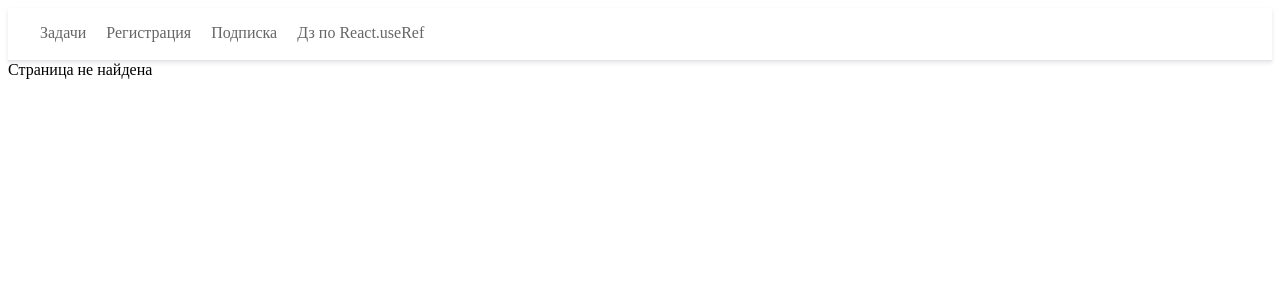
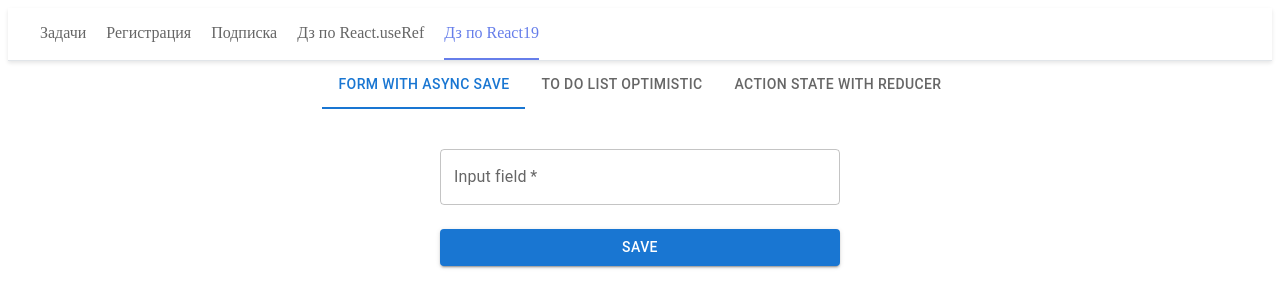
Before and after one commit to 8Irbis8/TaskList_fsd, a React (Vite) app: page /react19Examples in a window 1280 px wide. Shown: the top 308 px of the page. Built offline with nearby package versions, Linux system fonts and the light colour scheme.

Commit message:
examples

```diff
--- a/src/app/router.tsx
+++ b/src/app/router.tsx
@@ -5,6 +5,7 @@ import { SignInPage } from 'pages/signin';
 import { SubscriptionPage } from 'pages/subscription';
 import { MainLayout } from 'layouts/main';
 import { RefExamplesPage } from 'pages/refExamples';
+import { React19ExamplesPage } from 'pages/react19Examples';
 
 export const Router: React.FC = () => {
   return (
@@ -15,6 +16,7 @@ export const Router: React.FC = () => {
           <Route path="signin" element={<SignInPage />} />
           <Route path="subscription" element={<SubscriptionPage />} />
           <Route path="refExamples" element={<RefExamplesPage />} />
+          <Route path="react19Examples" element={<React19ExamplesPage/>} />
           <Route path="tasks" element={<TaskPage />} />
           <Route path="*" element={<div>Страница не найдена</div>} />
         </Route>
--- /dev/null
+++ b/src/entities/examples/ExamplesTabs/ExamplesTabs.tsx
@@ -0,0 +1,36 @@
+import { useState } from 'react';
+import { Tabs, Tab, Container } from '@mui/material';
+import TabPanel from 'shared/ui/TabPanel/TabPanel';
+
+interface Example {
+  title: string;
+  component: React.ReactNode;
+}
+
+interface ExamplesTabsProps {
+  examples: Example[];
+}
+
+export const ExamplesTabs: React.FC<ExamplesTabsProps> = ({ examples }) => {
+  const [currentTab, setCurrentTab] = useState(0);
+
+  const handleTabChange = (_event: React.SyntheticEvent, newValue: number) => {
+    setCurrentTab(newValue);
+  };
+
+  return (
+    <Container maxWidth="lg">
+      <Tabs value={currentTab} onChange={handleTabChange} centered>
+        {examples.map((example, index) => (
+          <Tab key={index} label={example.title} />
+        ))}
+      </Tabs>
+
+      {examples.map((example, index) => (
+        <TabPanel key={index} value={currentTab} index={index}>
+          {example.component}
+        </TabPanel>
+      ))}
+    </Container>
+  );
+};
--- /dev/null
+++ b/src/features/react19Examples/ActionStateWithReducer.tsx
@@ -0,0 +1,99 @@
+import { useActionState, type JSX } from 'react';
+import { TextField, Button, Box } from '@mui/material';
+
+type State = {
+  name: string;
+  email: string;
+  dirty: boolean;
+  submitting: boolean;
+  success: boolean;
+};
+
+type Action =
+  | { type: 'SET_FIELD'; field: string; value: string }
+  | { type: 'SUBMIT_START' }
+  | { type: 'SUBMIT_SUCCESS' }
+  | { type: 'RESET' };
+
+const initialState: State = {
+  name: '',
+  email: '',
+  dirty: false,
+  submitting: false,
+  success: false,
+};
+
+const reducer = (state: State, action: Action): State => {
+  switch (action.type) {
+    case 'SET_FIELD':
+      return { ...state, [action.field]: action.value, dirty: true };
+    case 'SUBMIT_START':
+      return { ...state, submitting: true, success: false };
+    case 'SUBMIT_SUCCESS':
+      return { ...state, submitting: false, success: true };
+    case 'RESET':
+      return { ...initialState };
+    default:
+      return state;
+  }
+};
+
+const ActionStateWithReducer = (): JSX.Element => {
+  const [state, submitAction] = useActionState<State, FormData>(
+    async (prevState: State, formData: FormData): Promise<State> => {
+      const newState = reducer(prevState, { type: 'SUBMIT_START' });
+
+      await new Promise(resolve => setTimeout(resolve, 1000));
+
+      console.log('Form data:', {
+        name: formData.get('name'),
+        email: formData.get('email'),
+      });
+
+      return reducer(newState, { type: 'RESET' });
+    },
+    initialState
+  );
+
+
+  return (
+    <Box component="form" action={submitAction} sx={{ maxWidth: 400, margin: '0 auto' }}>
+      <TextField
+        name="name"
+        label="Name"
+        fullWidth
+        margin="normal"
+        slotProps={{
+          htmlInput: {
+            defaultValue: '',
+          },
+        }}
+        required
+      />
+      <TextField
+        name="email"
+        label="Email"
+        type="email"
+        fullWidth
+        margin="normal"
+        slotProps={{
+          htmlInput: {
+            defaultValue: '',
+          },
+        }}
+        required
+      />
+      <Button
+        type="submit"
+        variant="contained"
+        disabled={state.submitting}
+        fullWidth
+        sx={{ mt: 2 }}
+      >
+        {state.submitting ? 'Submitting...' : 'Submit'}
+      </Button>
+    </Box>
+  );
+};
+
+export default ActionStateWithReducer;
--- /dev/null
+++ b/src/features/react19Examples/FormWithAsyncSave.tsx
@@ -0,0 +1,41 @@
+import { useActionState, type JSX } from 'react';
+import { TextField, Button, Box } from '@mui/material';
+
+type State = {
+  status: 'idle' | 'saving' | 'success';
+};
+
+const FormWithAsyncSave = (): JSX.Element => {
+  const [state, submitAction, isPending] = useActionState<State, FormData>(
+    async (prevState: State, formData: FormData): Promise<State> => {
+      await new Promise(resolve => setTimeout(resolve, 1000));
+
+      console.log('Saved:', formData.get('input'));
+      return { status: 'success' };
+    },
+    { status: 'idle' }
+  );
+
+  return (
+    <Box component="form" action={submitAction} sx={{ maxWidth: 400, margin: '0 auto' }}>
+      <TextField
+        name="input"
+        label="Input field"
+        fullWidth
+        margin="normal"
+        required
+      />
+      <Button
+        type="submit"
+        variant="contained"
+        disabled={isPending}
+        fullWidth
+        sx={{ mt: 2 }}
+      >
+        {isPending ? 'Saving...' : state.status === 'success' ? 'Saved!' : 'Save'}
+      </Button>
+    </Box>
+  );
+};
+
+export default FormWithAsyncSave;
--- /dev/null
+++ b/src/features/react19Examples/ToDoListOptimistic.tsx
@@ -0,0 +1,80 @@
+import { useOptimistic, useActionState, type JSX } from 'react';
+import { TextField, Button, List, ListItem, Typography, Box } from '@mui/material';
+
+type Todo = {
+  id: number;
+  text: string;
+};
+
+type State = {
+  todos: Todo[];
+};
+
+const TodoListOptimistic = (): JSX.Element => {
+  const [state, submitAction, isPending] = useActionState<State, FormData>(
+    async (prevState: State, formData: FormData): Promise<State> => {
+      const text = formData.get('text') as string;
+
+      await new Promise(resolve => setTimeout(resolve, 1000));
+
+      const newTodo: Todo = {
+        id: Date.now(),
+        text,
+      };
+
+      return {
+        todos: [...prevState.todos, newTodo]
+      };
+    },
+    { todos: [] }
+  );
+
+  const [optimisticTodos, addOptimisticTodo] = useOptimistic(
+    state.todos,
+    (currentTodos: Todo[], newTodo: Todo) => [...currentTodos, newTodo]
+  );
+
+  const handleSubmit = async (formData: FormData) => {
+    const text = formData.get('text') as string;
+
+    const optimisticTodo: Todo = {
+      id: Date.now(),
+      text,
+    };
+
+    addOptimisticTodo(optimisticTodo);
+    await submitAction(formData);
+  };
+
+  return (
+    <Box sx={{ maxWidth: 400, margin: '0 auto' }}>
+      <form action={handleSubmit}>
+        <TextField
+          name="text"
+          label="New todo"
+          fullWidth
+          margin="normal"
+          required
+        />
+        <Button
+          type="submit"
+          variant="contained"
+          disabled={isPending}
+          fullWidth
+        >
+          {isPending ? 'Adding...' : 'Add Todo'}
+        </Button>
+      </form>
+
+      <List>
+        {optimisticTodos.map(todo => (
+          <ListItem key={todo.id}>
+            <Typography>{todo.text}</Typography>
+          </ListItem>
+        ))}
+      </List>
+    </Box>
+  );
+};
+
+export default TodoListOptimistic;
--- /dev/null
+++ b/src/pages/react19Examples/index.ts
@@ -0,0 +1 @@
+export {React19ExamplesPage} from './ui/React19ExamplesPage'
--- /dev/null
+++ b/src/pages/react19Examples/ui/React19ExamplesPage.tsx
@@ -0,0 +1,33 @@
+import React from 'react';
+import FormWithAsyncSave from 'features/react19Examples/FormWithAsyncSave';
+import TodoListOptimistic from 'features/react19Examples/ToDoListOptimistic';
+import ActionStateWithReducer from 'features/react19Examples/ActionStateWithReducer';
+import { ExamplesTabs } from 'entities/examples/ExamplesTabs/ExamplesTabs';
+
+
+interface Examples {
+  title: string;
+  component: React.ReactNode;
+}
+
+const examples: Examples[] = [
+  {
+    title: 'Form With Async Save',
+    component: <FormWithAsyncSave />
+  },
+  {
+    title: 'To Do List Optimistic',
+    component: <TodoListOptimistic />
+  },
+  {
+    title: 'Action State With Reducer',
+    component: <ActionStateWithReducer />
+  },
+];
+
+
+export const React19ExamplesPage: React.FC = () => {
+  return (
+     <ExamplesTabs examples={examples} />
+  );
+};
--- a/src/pages/refExamples/ui/RefExamplesPage.tsx
+++ b/src/pages/refExamples/ui/RefExamplesPage.tsx
@@ -1,8 +1,7 @@
-import React, { useState } from 'react';
-import { Tabs, Tab, Container } from '@mui/material';
+import React from 'react';
 import { WebSocketLogger } from 'features/refExamples/WebSocketLogger';
 import { ClickTimer, PreviousInput, FocusTracker, DebouncedLogger } from 'features/refExamples';
-import TabPanel from 'shared/ui/TabPanel/TabPanel';
+import { ExamplesTabs } from 'entities/examples/ExamplesTabs/ExamplesTabs';
 
 
 interface Assignment {
@@ -10,7 +9,7 @@ interface Assignment {
   component: React.ReactNode;
 }
 
-const assignments: Assignment[] = [
+const examples: Assignment[] = [
   {
     title: 'Click Timer',
     component: <ClickTimer />
@@ -35,25 +34,7 @@ const assignments: Assignment[] = [
 
 
 export const RefExamplesPage: React.FC = () => {
-  const [currentTab, setCurrentTab] = useState(0);
-
-  const handleTabChange = (_event: React.SyntheticEvent, newValue: number) => {
-    setCurrentTab(newValue);
-  };
-
   return (
-    <Container maxWidth="lg">
-        <Tabs value={currentTab} onChange={handleTabChange} centered>
-          {assignments.map((assignment, index) => (
-            <Tab key={index} label={assignment.title} />
-          ))}
-        </Tabs>
-
-      {assignments.map((assignment, index) => (
-        <TabPanel key={index} value={currentTab} index={index}>
-          {assignment.component}
-        </TabPanel>
-      ))}
-    </Container>
+   <ExamplesTabs examples={examples} />
   );
 };
--- a/src/widgets/header/ui/Header.tsx
+++ b/src/widgets/header/ui/Header.tsx
@@ -32,6 +32,12 @@ export const Header: React.FC = () => {
         >
           Дз по React.useRef
         </Link>
+            <Link
+          to="/react19Examples"
+          className={`${styles.link} ${location.pathname === '/react19Examples' ? styles.active : ''}`}
+        >
+          Дз по React19
+        </Link>
       </nav>
     </header>
   );
```
